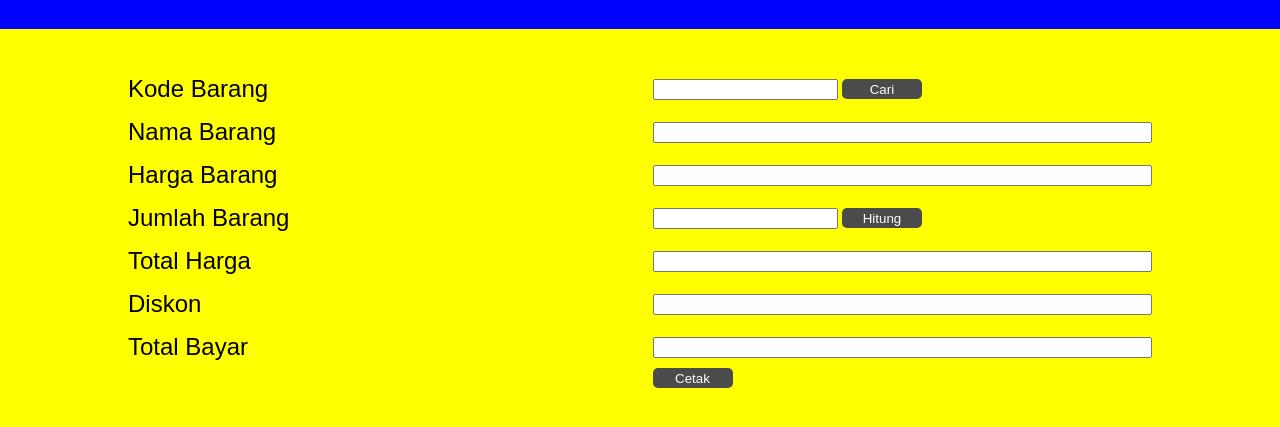
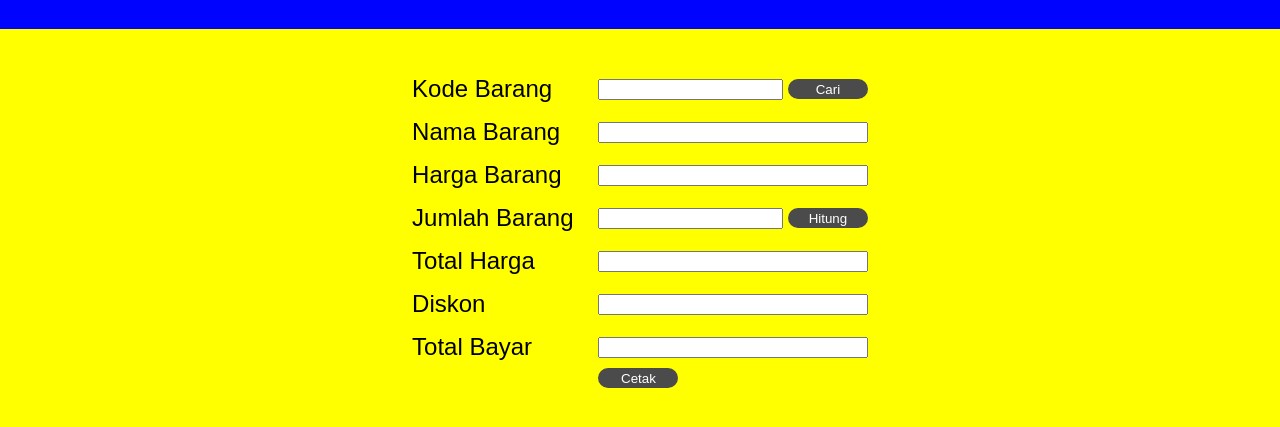
Before and after one commit to abdularifin/uas-web, a plain HTML site: page index.html in a window 1280 px wide. Shown: the part 71-498 px from the top of the page. Drawn offline with Linux system fonts and the light colour scheme.

Commit message:
fix layout

```diff
--- a/style.css
+++ b/style.css
@@ -50,13 +50,11 @@ header {
     gap: 15px;
     display: flex;
     flex-direction: column;
-    width: 100%;
 }
 
 .form_input {
     display: flex;
     flex-direction: column;
-    width: 100%;
     margin-top: 30px;
     margin-left: 25px;
     gap: 22px;
@@ -66,10 +64,6 @@ header {
     display: flex;
     flex-direction: row;
     gap: 10px;
-}
-
-input .kode_barang {
-    width: 80%;
 }
 
 .ctn_total {
@@ -90,7 +84,7 @@ button {
     background-color: #4b4b4b;
     color: white;
     border: 2px solid transparent;
-    border-radius: 5px;
+    border-radius: 19px;
     cursor: pointer;
     transition: border-color 0.3s ease, background-color 0.3s ease;
 }
```
Also changed, not shown: test.html (added).
